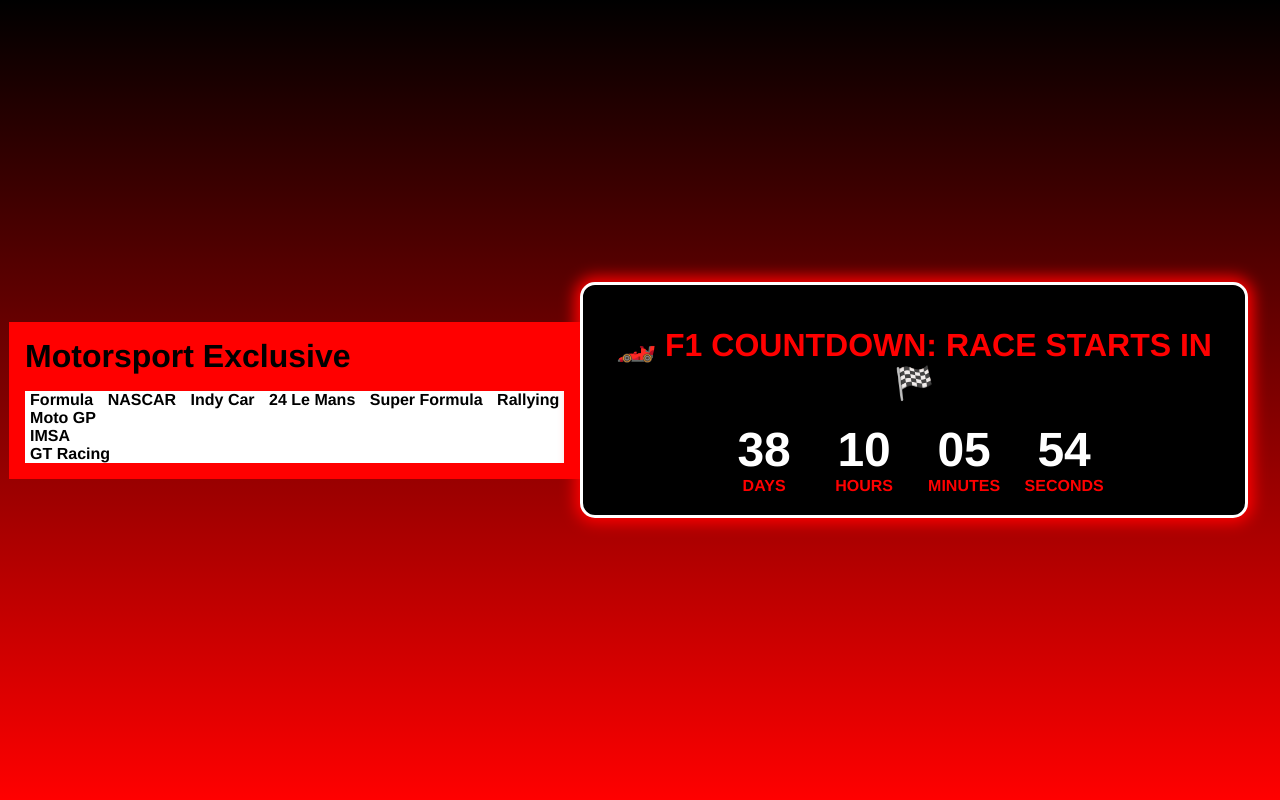
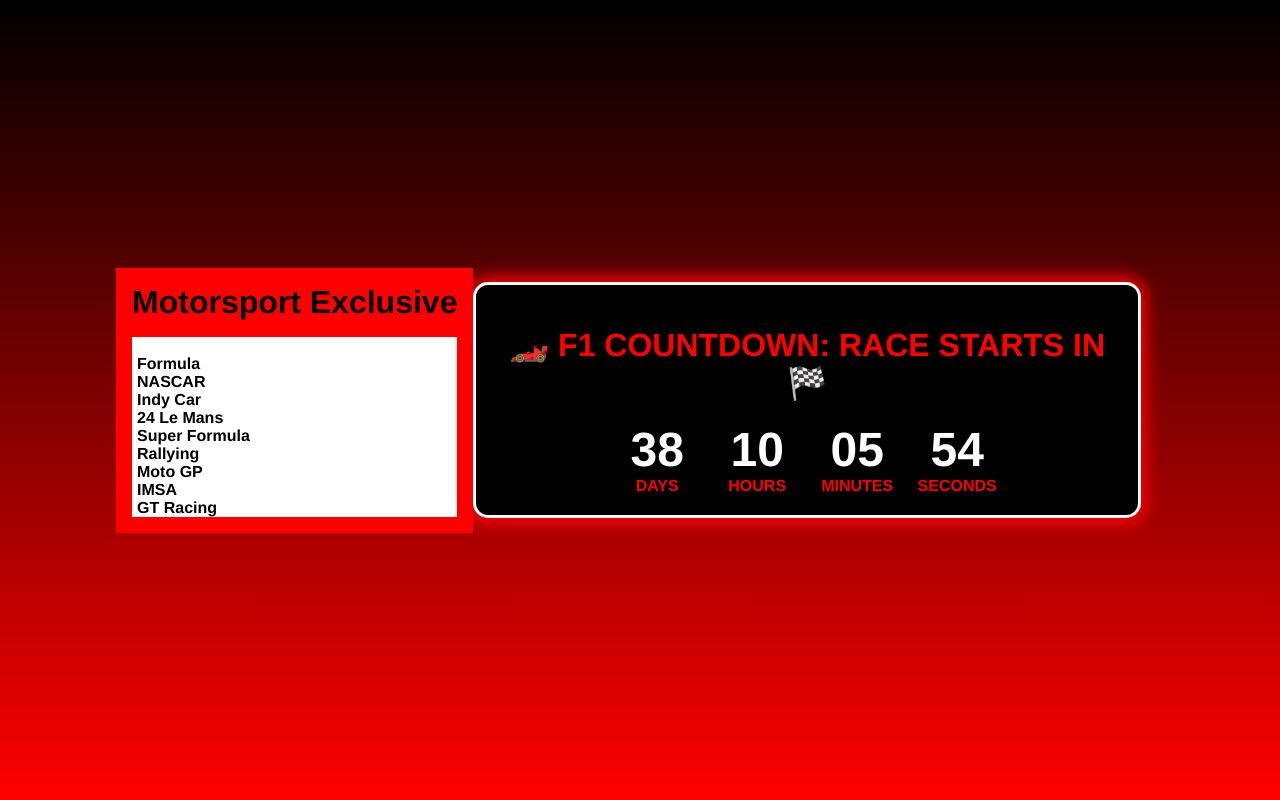
Before and after one commit to NitheshVinny20/motorsportexclusive, a website: page formulat/formula.html in a window 1280 px wide. Drawn offline with Linux system fonts and the light colour scheme.

Commit message:
formula.html

```diff
--- a/formulat/formula.html
+++ b/formulat/formula.html
@@ -8,12 +8,12 @@
   </head>
   <body><header>
     <a href="../index.html"><h1>Motorsport Exclusive</h1></a>
-    <div class="category-links">
-      <a href="formula.html"><b><h2>Formula</h2></a>
-      <a href="https://example.com/"><h3><b>NASCAR</h3></a>
-      <a href="indycar.html"><h4><b>Indy Car</h4></a>
-      <a href="https://example.com/"><h5><b>24 Le Mans</h5></a>
-      <a href="https://example.com/"><h6><b>Super Formula</h6></a>
+    <div class="category-links"><br>
+      <a href="formula.html"><b><h2>Formula</h2></a><br>
+      <a href="https://example.com/"><h3><b>NASCAR</h3></a><br>
+      <a href="indycar.html"><h4><b>Indy Car</h4></a><br>
+      <a href="https://example.com/"><h5><b>24 Le Mans</h5></a><br>
+      <a href="https://example.com/"><h6><b>Super Formula</h6></a><br>
       <a href="https://example.com/"
         ><span class="category-heading"><b>Rallying</span></a
       ><br>
```
